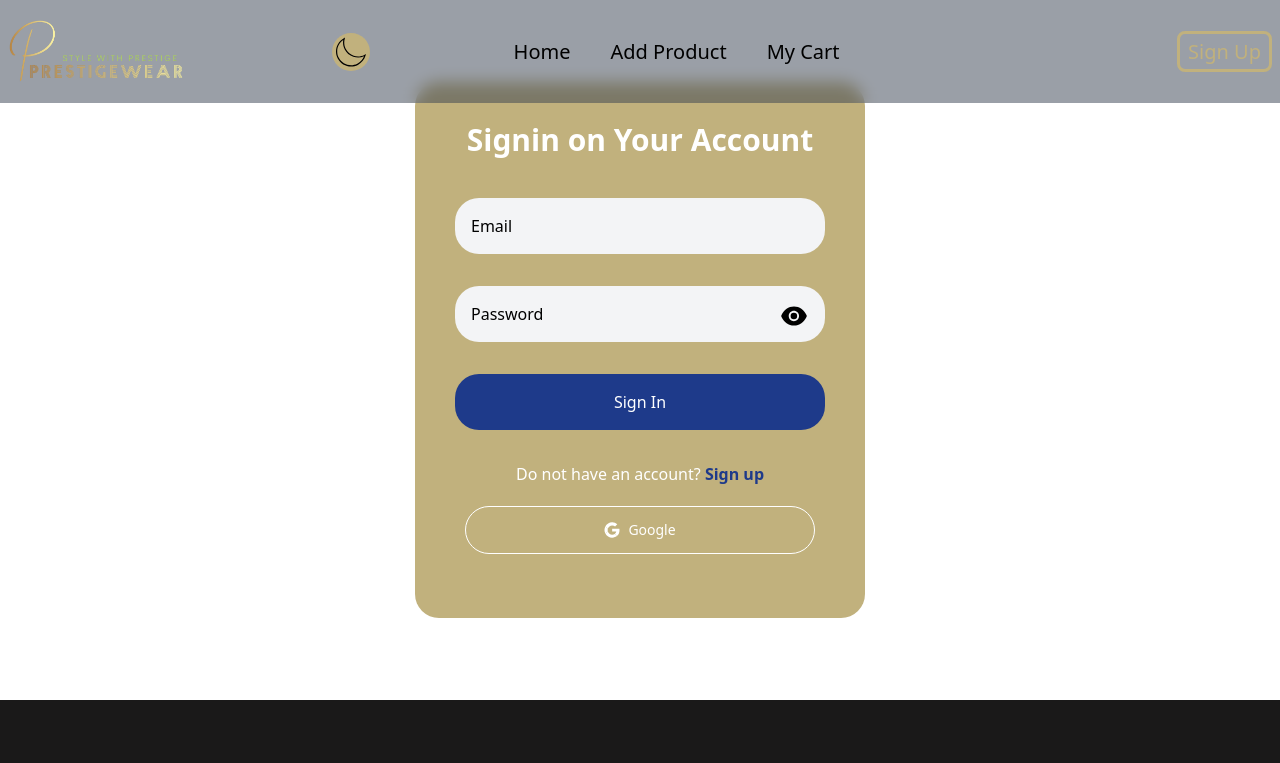
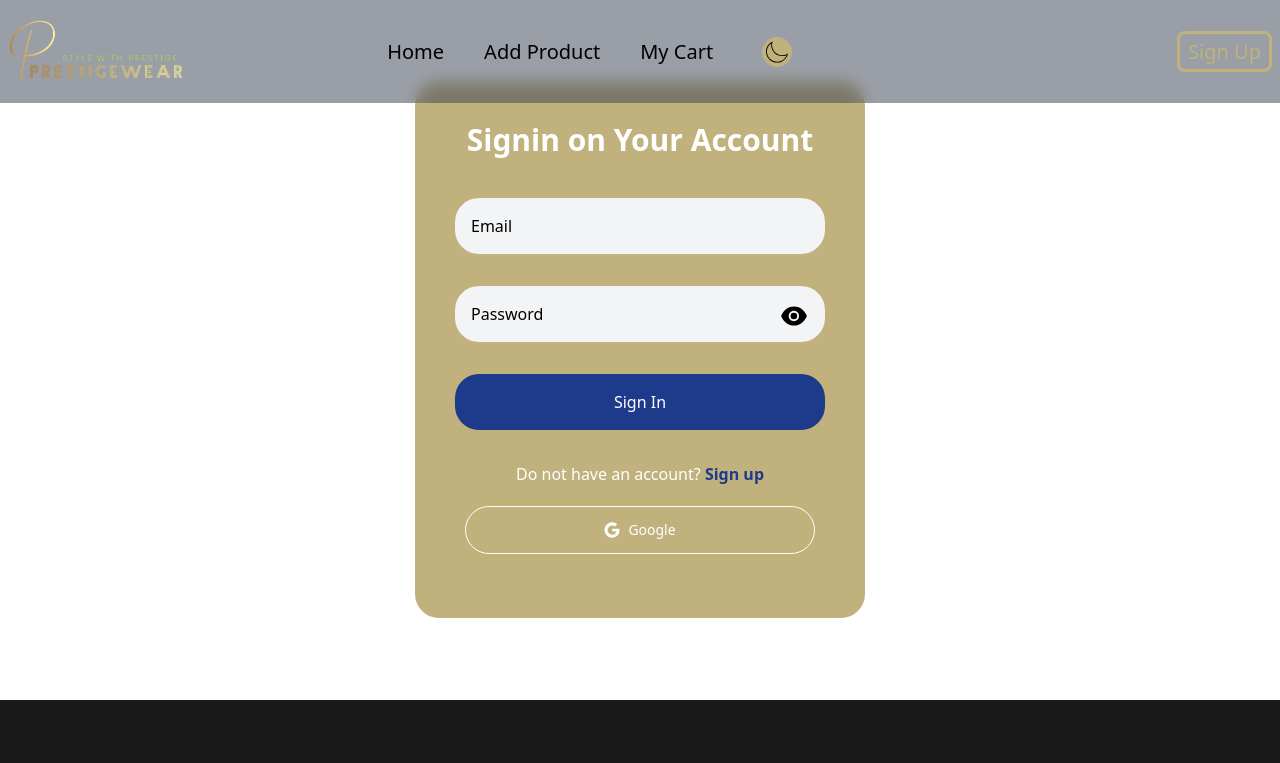
Before and after one commit to ohidursohag/PrestigeWear-Brand-Shop-Client_Side, a React (Vite) app: page /signin in a window 1280 px wide. Shown: the top 763 px of the page. Built offline with nearby package versions, Linux system fonts and the light colour scheme; no server answers.

Commit message:
Update some Responsive bug

```diff
--- a/src/Components/DarkMode/DarkMode.jsx
+++ b/src/Components/DarkMode/DarkMode.jsx
@@ -44,11 +44,11 @@ const DarkMode = () => {
         <div>
             <button onClick={handleThemeSwitch} className=" text-xl bg-accent text-white rounded-full w-12 h-12 flex justify-center items-center">
                 {theme === 'light'
-                    ? <figure className='bg-[#C1B17D] p-1 rounded-full'>
-                        <img className='w-[30px]' src={Dark} alt="" />
+                    ? <figure className=' w-[30px] bg-[#C1B17D] p-1 rounded-full'>
+                        <img className='' src={Dark} alt="" />
                     </figure>
-                    : <figure className='bg-[#C1B17D] p-1 rounded-full'>
-                        <img className='w-[30px]' src={Light} alt="" />
+                    : <figure className='w-[30px] bg-[#C1B17D] p-1 rounded-full'>
+                        <img className='' src={Light} alt="" />
                     </figure>
                 }
             </button>
--- a/src/Components/Shared/NavBarComponents/NavBar/NavBar.jsx
+++ b/src/Components/Shared/NavBarComponents/NavBar/NavBar.jsx
@@ -5,14 +5,16 @@ import NavLinks from "../NavLinks/NavLinks";
 import DarkMode from '../../../DarkMode/DarkMode';
 const NavBar = () => {
    return (
-      <div className='bg-gray-700/50 backdrop-blur z-50 fixed w-full top-0'>
+      <div className='bg-gray-700/50 backdrop-blur z-50 fixed w-full top-0 '>
 
          <div className="container mx-auto px-2 flex items-center justify-between py-5">
             <Link to="/" className="flex">
                <img className='w-[180px]' src={NavLogo} alt="" />
             </Link>
-            <DarkMode></DarkMode>
             <NavLinks></NavLinks>
+            <div className='md:hidden absolute right-14 top-[26px] md:right-[220px] '>
+               <DarkMode></DarkMode>
+            </div>
          </div>
       </div>
    );
--- a/src/Components/Shared/NavBarComponents/NavLinks/NavLinks.jsx
+++ b/src/Components/Shared/NavBarComponents/NavLinks/NavLinks.jsx
@@ -2,12 +2,13 @@ import { useState } from "react";
 import { AiOutlineClose, AiOutlineMenu } from "react-icons/ai";
 import { NavLink } from "react-router-dom";
 import SignInAndSignoutButtonToggle from "../SignInAndSignoutButtonToggle/SignInAndSignoutButtonToggle";
+import DarkMode from "../../../DarkMode/DarkMode";
 
 const NavLinks = () => {
    const [isShowNavLinks, setIsShowNavLinks] = useState(false)
 
    return (
-      <div className="md:w-[60%] z-50">
+      <div className="md:w-[70%] z-50">
          <div className="relative">
             <button onClick={() => setIsShowNavLinks(!isShowNavLinks)}
                className="text-3xl text-[#C1B17D] font-bold md:hidden">
@@ -17,7 +18,7 @@ const NavLinks = () => {
             </button>
          </div >
          <div className="flex items-center justify-between">
-            <ul className={`text-lg xl:text-xl rounded-l-lg bg-[#C1B17D] md:bg-transparent font-medium absolute md:static duration-[1200ms] md:duration-0  ${isShowNavLinks ? 'top-16 sm:top-16 right-0' : '-top-[300px] right-0'}  space-y-2 md:space-y-0  text-right md:text-start z-50 px-6 py-7  md:p-0 md:flex md:items-center  md:gap-5 lg:gap-10 `}>
+            <ul className={`text-lg xl:text-xl rounded-l-lg bg-[#C1B17D] md:bg-transparent font-medium absolute md:static duration-[1200ms] md:duration-0  ${isShowNavLinks ? 'top-16 sm:top-16 right-0' : '-top-[300px] right-0'}  space-y-2 md:space-y-0  text-right md:text-start z-50 px-6 py-7  md:p-0 md:flex md:items-center  md:gap-4 lg:gap-10 `}>
                <li>
                   <NavLink className={({ isActive }) => isActive ? 'text-white md:text-[#C1B17D] underline ' : ''} to='/'>Home</NavLink>
                </li>
@@ -27,6 +28,7 @@ const NavLinks = () => {
                <li>
                   <NavLink className={({ isActive }) => isActive ? 'text-white md:text-[#C1B17D] underline ' : ''} to='/my-cart'>My Cart</NavLink>
                </li>
+               <DarkMode></DarkMode>
                <div className="md:hidden">
                   <SignInAndSignoutButtonToggle></SignInAndSignoutButtonToggle>
                </div>
--- a/src/Components/Shared/NavBarComponents/SignInAndSignoutButtonToggle/SignInAndSignoutButtonToggle.jsx
+++ b/src/Components/Shared/NavBarComponents/SignInAndSignoutButtonToggle/SignInAndSignoutButtonToggle.jsx
@@ -35,13 +35,13 @@ const SignInAndSignoutButtonToggle = () => {
       <div className='text-center md:text-left'>
          {
             user
-               ? <div className=' flex gap-2 items-center '>
+               ? <div className=' flex gap-5 items-center '>
 
                   <div className='flex flex-col items-center'>
                      <figure className='w-10 h-10 border border-gray-400 rounded-full'>
                         <img className='w-10 rounded-full' src={user?.photoURL || userLogo} alt="" />
                      </figure>
-                     <p className='text-gray-800'>{user?.displayName.slice(0, 16) || 'user name'}</p>
+                     <p className='text-[#C1B17D]'>{user?.displayName.slice(0, 10) || 'user name'}</p>
                   </div>
                   <NavLink className='text-white md:text-[#C1B17D] md:border-[3px] md:border-[#C1B17D] md:rounded-lg md:px-2 md:py-1' onClick={handleSignOut}
                      to='' >
```
